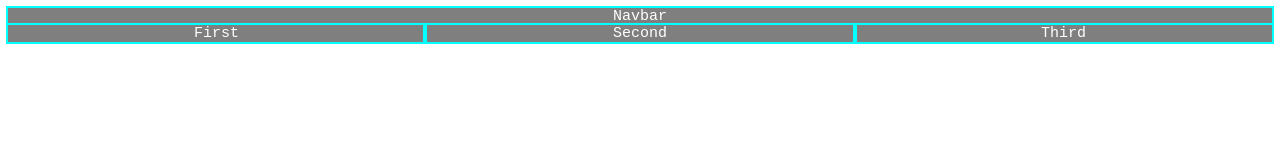
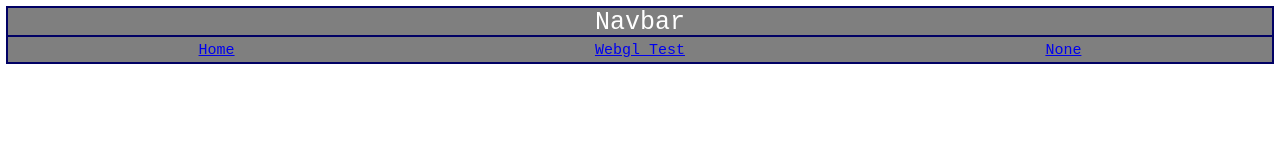
Before and after one commit to Nick-Ham/Nick-Ham.github.io, a plain HTML site: page index.html in a window 1280 px wide. Drawn offline with Linux system fonts and the light colour scheme.

Commit message:
added godot export and links

```diff
--- a/css/stylesheet.css
+++ b/css/stylesheet.css
@@ -4,24 +4,39 @@ div
     font-family: monospace;
     font: Lucida;
     font-size: 15px;
-    outline: 2px solid cyan;
+    outline: 2px solid rgba(0, 0, 100, 1);
 }
 .navbar
 {
+    font-size: 25px;
     color: white;
     background-color: rgba(0, 0, 0, .5);
     text-align: center;
 }
-.menu
+.navbar-menu
 {
     color: white;
     display: flex;
     text-align: center;
 }
-.menu-item:hover
+.navbar-menu-item
 {
-    background-color: rgba(0, 0, 0, .1);
+    height: 20px;
+    padding-top: 5px;
 }
-#first {  width: 33%;}
-#second { width: 34%;}
-#third {  width: 33%;}
+.navbar-menu-item:hover
+{
+    background-color: rgba(0, 0, 0, .2);
+}
+#first
+{
+    width: 33%;
+}
+#second
+{
+    width: 34%
+}
+#third
+{
+    width: 33%;
+}
--- a/index.html
+++ b/index.html
@@ -7,12 +7,13 @@
 </head>
 
 <body>
+
   <div class="navbar">
     Navbar
-    <div class = "menu">
-      <div class="menu-item" id="first">First</div>
-      <div class="menu-item" id="second">Second</div>
-      <div class="menu-item" id="third">Third</div>
+    <div class = "navbar-menu">
+      <a href="index.html" class="navbar-menu-item" id="first">Home</a>
+      <a href="godot/Grid-Movement.html" class="navbar-menu-item" id="second">Webgl Test</a>
+      <a href="#" class="navbar-menu-item" id="third">None</a>
     </div>
   </div>
 
```
